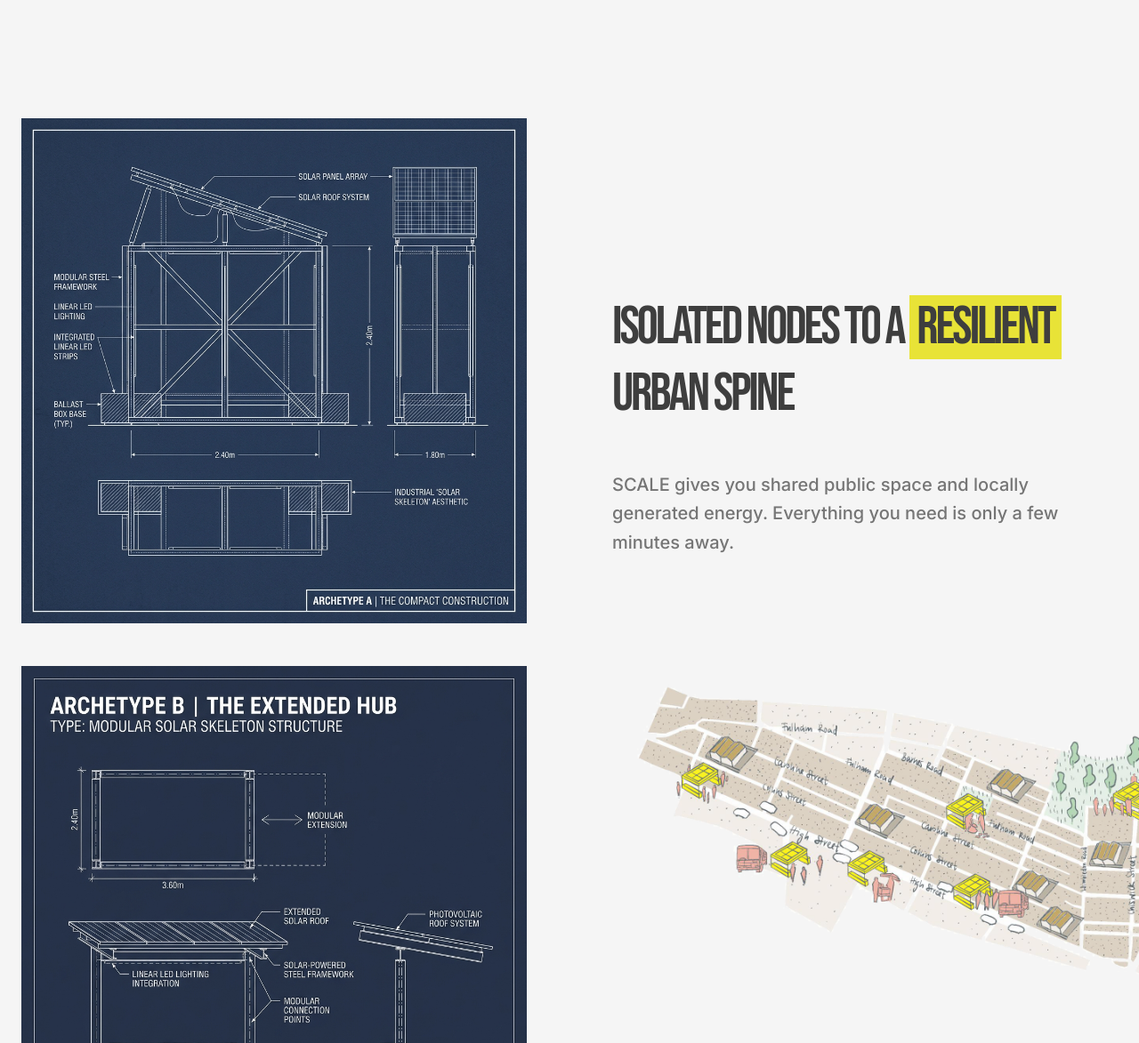
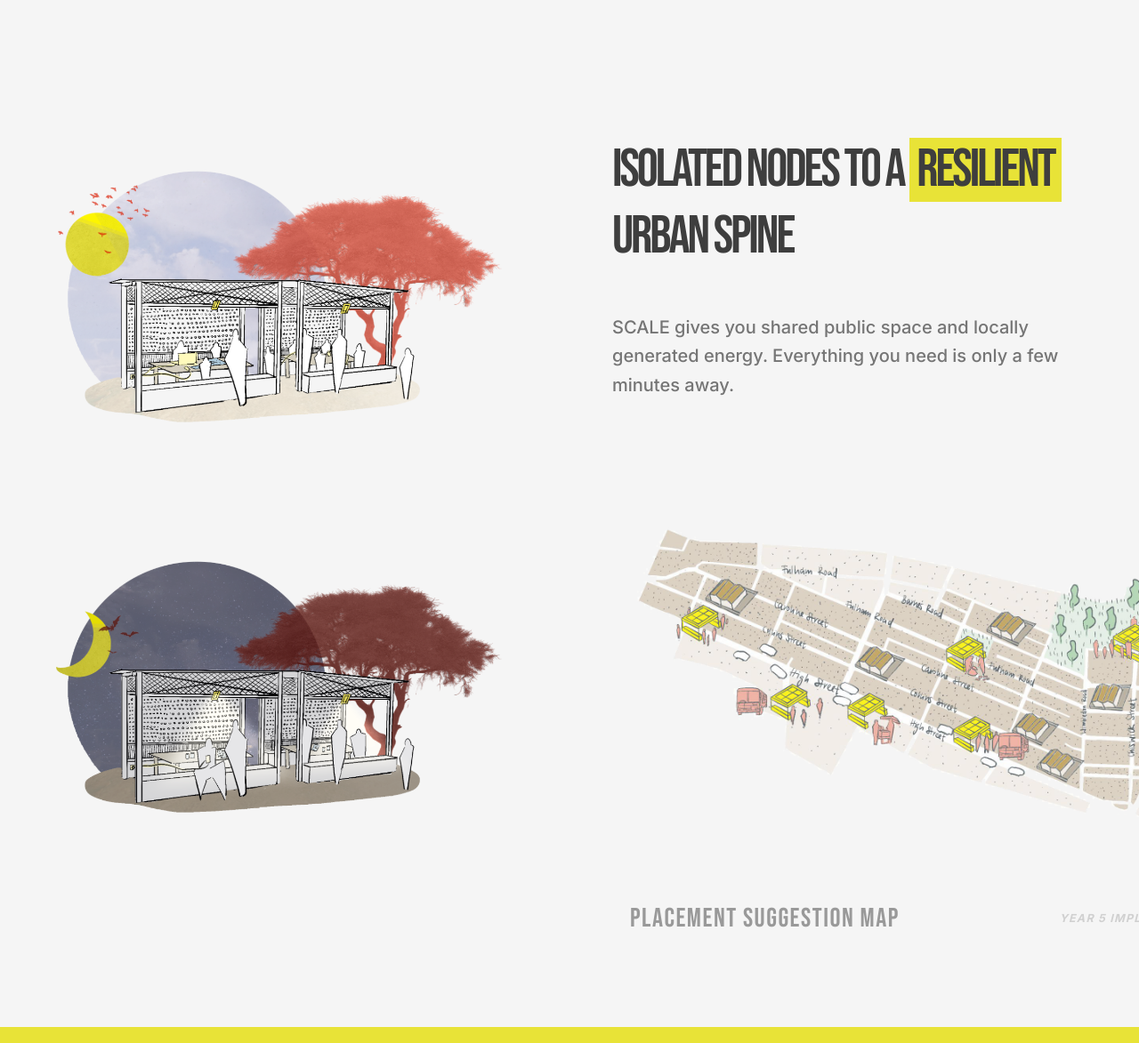
Before and after one commit to josephcoenen/SCALE, a plain HTML site: page index.html in a window 1280 px wide. Shown: the part 5080-6253 px from the top of the page at 89% size. Drawn offline with nearby package versions, Linux system fonts and the light colour scheme.

Commit message:
Update scenario images and fix fonts/paths

```diff
--- a/index.html
+++ b/index.html
@@ -288,9 +288,9 @@
                 <div class="lg:w-1/2 flex flex-col gap-12">
                     <!-- Vertical Stacked Perspectives -->
                     <div class="space-y-12 relative z-10 bg-transparent">
-                        <img src="assets/archetype_a.png" alt="Day Perspective"
+                        <img src="assets/scenario_day.png" alt="Day Perspective"
                             class="w-full transition-transform hover:scale-105 duration-700 md:max-w-2xl mx-auto bg-transparent">
-                        <img src="assets/archetype_b.png" alt="Night Perspective"
+                        <img src="assets/scenario_night.png" alt="Night Perspective"
                             class="w-full opacity-100 hover:opacity-100 transition-opacity duration-700 md:max-w-2xl mx-auto bg-transparent">
                     </div>
                 </div>
```
Also changed, not shown: assets/scenario_day.png (added), assets/scenario_night.png (added).
